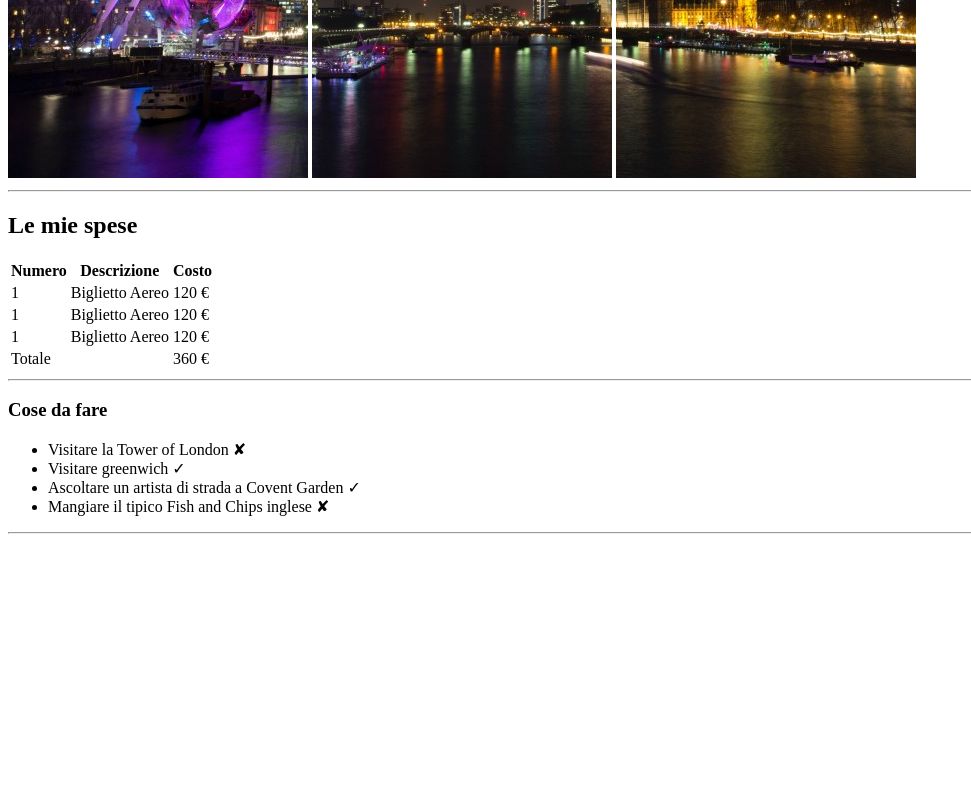
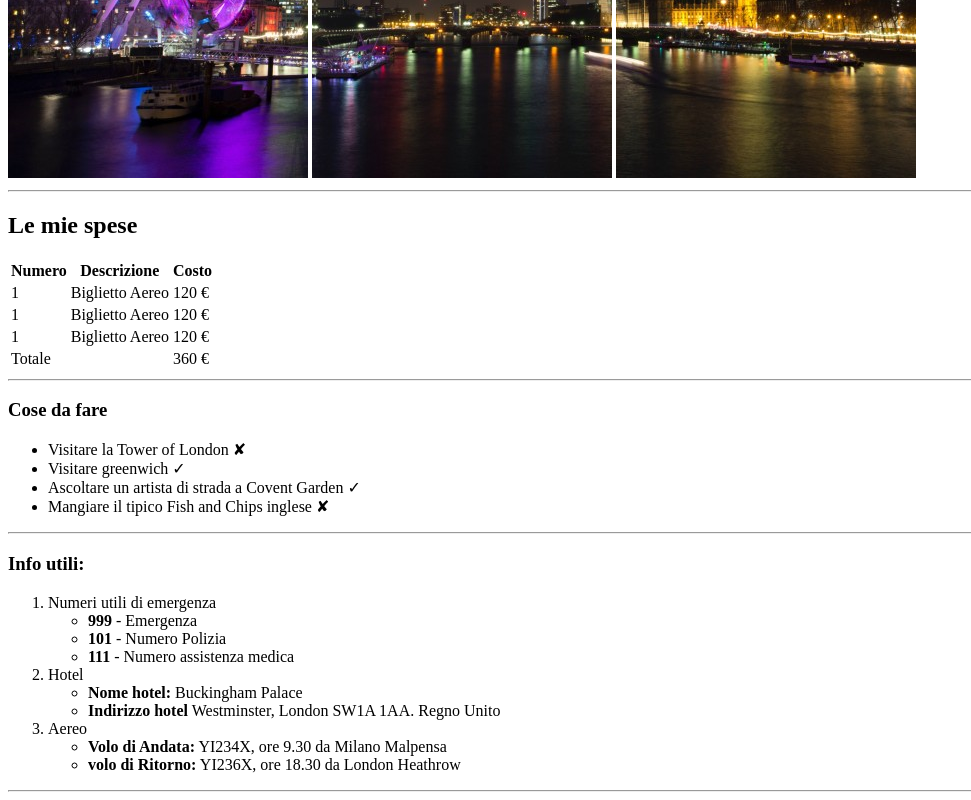
Before and after one commit to ManuelBravaccini/html-london-trip, a plain HTML site: page index.html in a window 1280 px wide. Shown: the part 502-1302 px from the top of the page, without its empty margins (0-971 px from the left). Before the commit the page ends 1044 px from the top, so only its background shows below. Drawn offline with Linux system fonts and the light colour scheme.

Commit message:
Implemented Useful informations in index.html

```diff
--- a/index.html
+++ b/index.html
@@ -56,6 +56,28 @@
             </ul>
             <hr>
         </section>
+        <section>   <!--Useful informations-->
+            <h3>Info utili:</h3>
+            <ol>
+                <li>Numeri utili di emergenza</li>
+                <ul>
+                    <li><strong>999</strong> - Emergenza</li>
+                    <li><strong>101</strong> - Numero Polizia</li>
+                    <li><strong>111</strong> - Numero assistenza medica</li>
+                </ul>
+                <li>Hotel</li>
+                <ul>
+                    <li><strong>Nome hotel:</strong> Buckingham Palace</li>
+                    <li><strong>Indirizzo hotel</strong> Westminster, London SW1A 1AA. Regno Unito</li>
+                </ul>
+                <li>Aereo</li>
+                <ul>
+                    <li><strong>Volo di Andata:</strong> YI234X, ore 9.30 da Milano Malpensa</li>
+                    <li><strong>volo di Ritorno:</strong> YI236X, ore 18.30 da London Heathrow</li>
+                </ul>
+            </ol>
+            <hr>
+        </section>
     </main>
     <footer>
 
```
